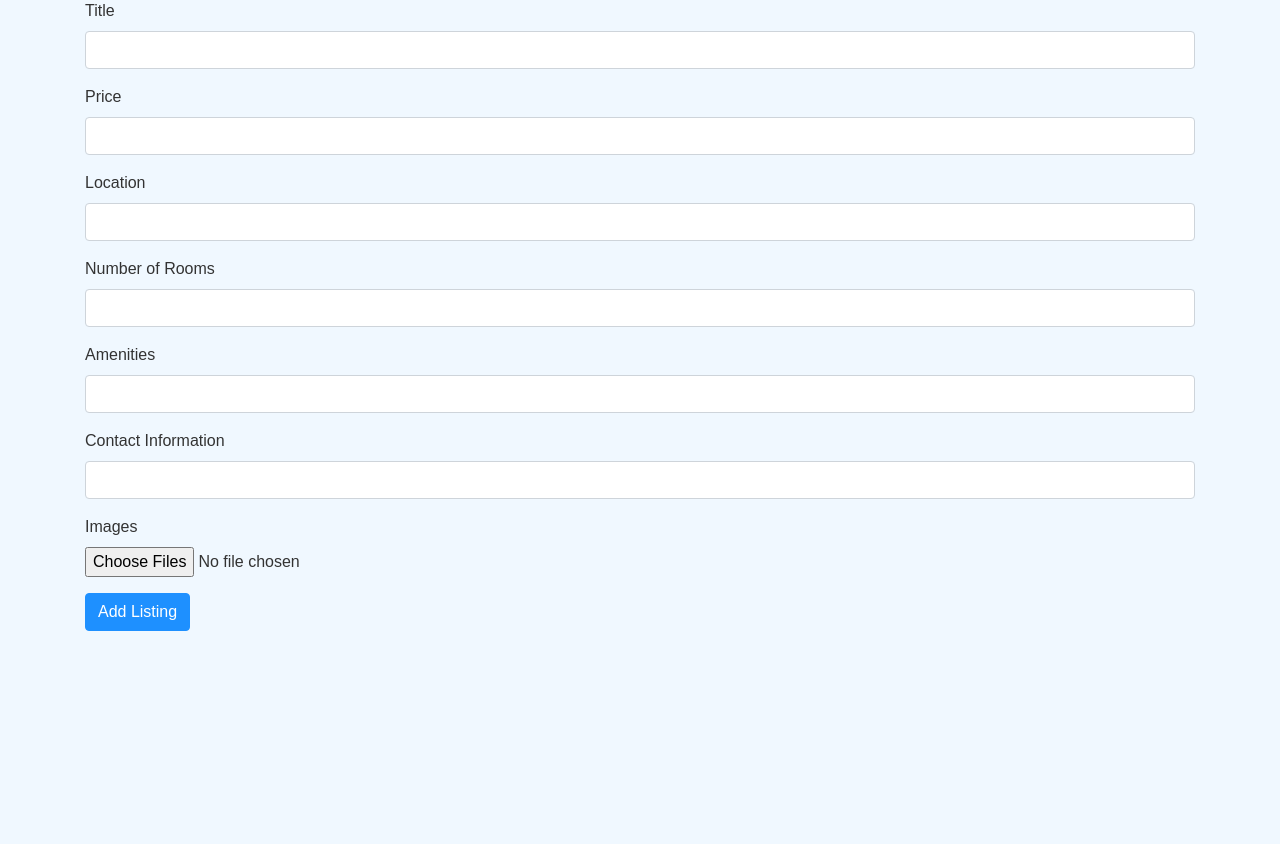
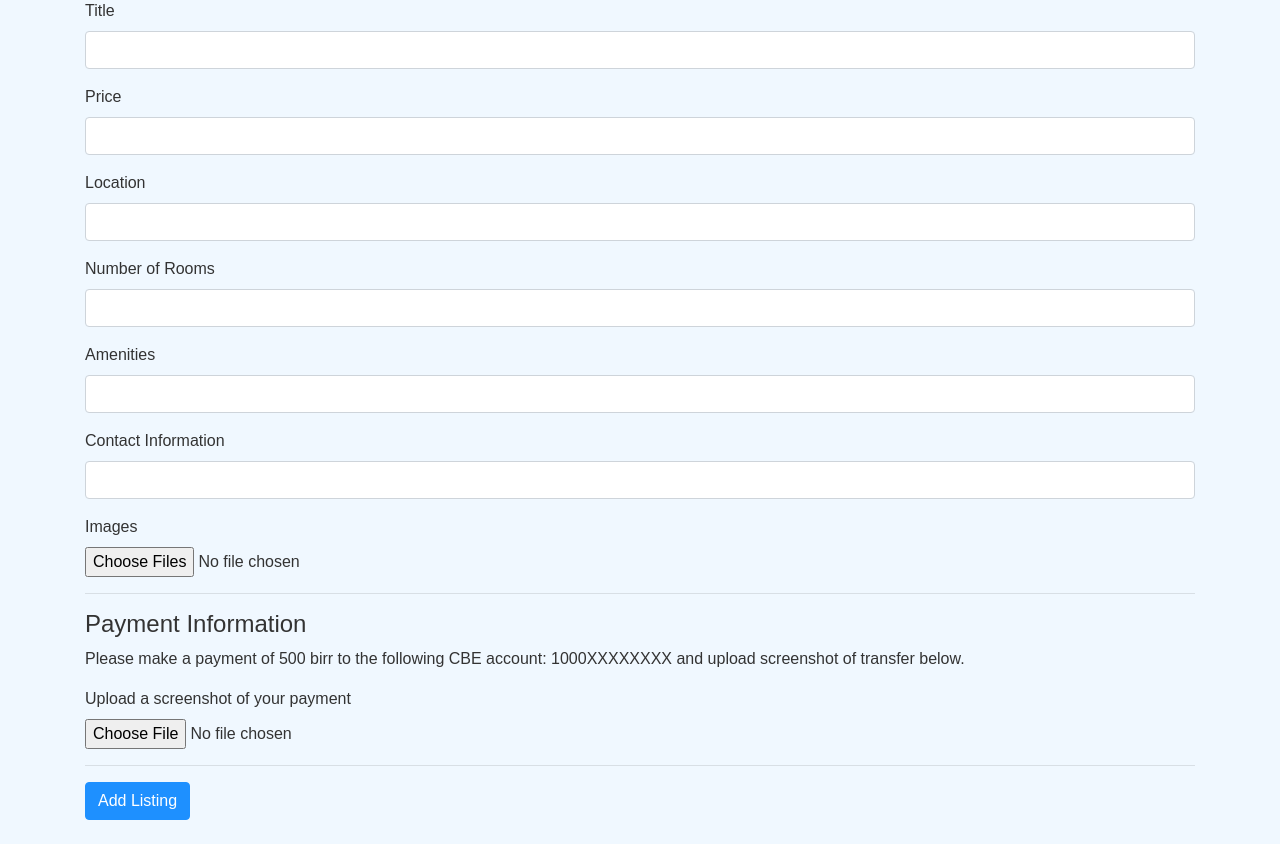
Before and after one commit to albertfekadu/house-rental, a Flask app: page /add_listing in a window 1280 px wide. Shown: the part 137-981 px from the top of the page. Before the commit the page ends 768 px from the top, so only its background shows below. Run offline with Flask 3, Linux system fonts and the light colour scheme; a user stored in the database is signed in; some libraries are stand-ins or nearby versions.

Commit message:
Add payment screenshot upload and approval functionality for house listings

```diff
--- a/app.py
+++ b/app.py
@@ -6,6 +6,7 @@ from werkzeug.security import generate_password_hash, check_password_hash
 from werkzeug.utils import secure_filename
 from dotenv import load_dotenv  # Import load_dotenv
 from sqlalchemy import or_, and_
+from datetime import datetime
 
 load_dotenv()  # Load environment variables from .env file
 
@@ -52,8 +53,15 @@ class HouseListing(db.Model):
     user_id = db.Column(db.Integer, db.ForeignKey('user.id'), nullable=False)
     contact = db.Column(db.String(100))
     images = db.relationship('Image', backref='house_listing', lazy=True)
+    screenshot = db.relationship('Screenshot', backref='house_listing', lazy=True)
+    payDate = db.Column(db.String, nullable=True)
 
 class Image(db.Model):
+    id = db.Column(db.Integer, primary_key=True)
+    filename = db.Column(db.String(200), nullable=False)
+    listing_id = db.Column(db.Integer, db.ForeignKey('house_listing.id'), nullable=False)
+
+class Screenshot(db.Model):
     id = db.Column(db.Integer, primary_key=True)
     filename = db.Column(db.String(200), nullable=False)
     listing_id = db.Column(db.Integer, db.ForeignKey('house_listing.id'), nullable=False)
@@ -70,7 +78,7 @@ def load_user(user_id):
 @app.route('/')
 def home():
     page = request.args.get('page', 1, type=int)
-    listings = HouseListing.query.paginate(page=page, per_page=LISTINGS_PER_PAGE)
+    listings = HouseListing.query.filter(HouseListing.payDate != None).paginate(page=page, per_page=LISTINGS_PER_PAGE)
     return render_template('index.html', listings=listings)
 
 @app.route("/admin_dashboard", methods=['GET'])
@@ -84,11 +92,14 @@ def admin_dashboard():
     active_listings = HouseListing.query.count()
     revenue = db.session.query(db.func.sum(HouseListing.price)).scalar() or 0.0
     search_trends = []  # Assuming you have a model to track search trends
+    unapproved_listings = HouseListing.query.filter(HouseListing.payDate.is_(None)).all()
 
     return render_template('admin_dashboard.html',
                            active_listings=active_listings,
                            revenue=revenue,
-                           search_trends=search_trends)
+                           search_trends=search_trends,
+                           unapproved_listings=unapproved_listings
+                           )
 
 @app.route('/search', methods=['GET'])
 def search():
@@ -111,6 +122,8 @@ def search():
 
     if filters:
         listings_query = listings_query.filter(and_(*filters))
+
+    listings_query = listings_query.filter(HouseListing.payDate != None)
 
     # Sorting logic
     if sort_by == "low_price":
@@ -182,6 +195,14 @@ def add_listing():
                 file.save(os.path.join(app.config['UPLOAD_FOLDER'], filename))
                 image_urls.append(os.path.join(app.config['UPLOAD_FOLDER'], filename))
 
+        # Handle ScreenShot upload
+        screenshot = request.files.get('screenshot')
+        screenshot_url = None
+        if screenshot and allowed_file(screenshot.filename):
+            screenshot_filename = secure_filename(screenshot.filename)
+            screenshot.save(os.path.join(app.config['UPLOAD_FOLDER'], screenshot_filename))
+            screenshot_url = os.path.join(app.config['UPLOAD_FOLDER'], screenshot_filename)
+
         try:
             price = float(price)
             number_of_rooms = int(number_of_rooms)
@@ -202,6 +223,10 @@ def add_listing():
         for image_url in image_urls:
             image = Image(filename=image_url, house_listing=new_listing)
             db.session.add(image)
+
+        if screenshot_url:
+            screenshot = Screenshot(filename=screenshot_url, house_listing=new_listing)
+            db.session.add(screenshot)
 
         db.session.add(new_listing)
         db.session.commit()
@@ -260,11 +285,27 @@ def delete_listing(listing_id):
             flash(f"Error deleting image file: {e}", 'error')
         db.session.delete(image)
 
+    # Delete screenshot associated with the listing
+    if listing.screenshot:
+        try:
+            os.remove(listing.screenshot[0].filename)
+        except OSError as e:
+            flash(f"Error deleting screenshot file: {e}", 'error')
+        db.session.delete(listing.screenshot[0])
+
     db.session.delete(listing)
     db.session.commit()
     flash('Listing deleted successfully!', 'success')
     return redirect(url_for('home'))
 
+@app.route('/approve_listing/<int:listing_id>')
+@login_required
+def approve_listing(listing_id):
+    listing = HouseListing.query.get_or_404(listing_id)
+    listing.payDate = datetime.now()
+    db.session.commit()
+    flash('Listing approved successfully!', 'success')
+    return redirect(url_for('admin_dashboard'))
 
 @app.route('/add_to_wishlist/<int:listing_id>')
 @login_required
--- a/templates/add_listing.html
+++ b/templates/add_listing.html
@@ -2,7 +2,7 @@
 
 {% block content %}
 <h1>Add New Listing</h1>
-<form method="POST" enctype="multipart/form-data">
+<form class="mb-4" method="POST" enctype="multipart/form-data">
     <div class="form-group">
         <label for="title">Title</label>
         <input type="text" class="form-control" id="title" name="title" required>
@@ -31,6 +31,16 @@
         <label for="images">Images</label>
         <input type="file" class="form-control-file" id="images" name="images" multiple>
     </div>
+    <hr/>
+    <div class="form-group">
+        <h4>Payment Information</h4>
+        <p>Please make a payment of 500 birr to the following CBE account: 1000XXXXXXXX and upload screenshot of transfer below.</p>
+        <label for="screenshot">Upload a screenshot of your payment</label>
+        <input
+        required
+        type="file" class="form-control-file" id="screenshot" name="screenshot">
+    </div>
+    <hr/>
     <button type="submit" class="btn btn-primary">Add Listing</button>
 </form>
 {% endblock %}
```
Also changed, not shown: templates/admin_dashboard.html (+28 -0 lines), house_rental.db, static/uploads/images.jpeg (deleted).
